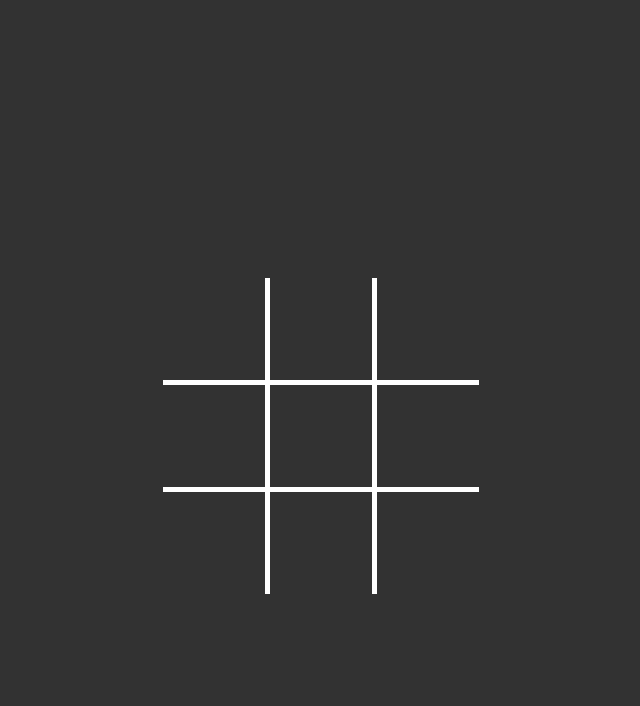
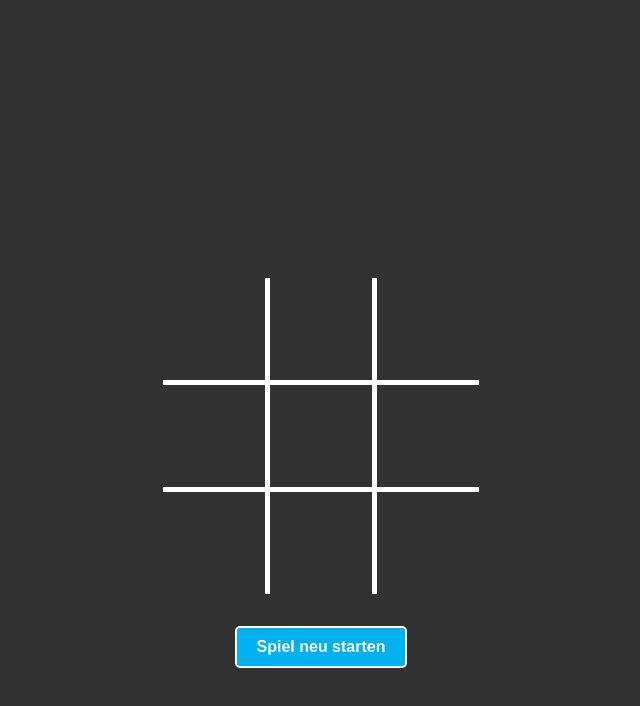
Before and after one commit to FaustoOliveira/Tic_Tac_Too_New_Prompt, a plain HTML site: page index.html in a window 1280 px wide. Shown: the part 86-792 px from the top of the page, without its empty margins (319-959 px from the left). Drawn offline with Linux system fonts and the light colour scheme.

Commit message:
funciotn restartGame

```diff
--- a/index.html
+++ b/index.html
@@ -11,7 +11,12 @@
   <body onload="init()">
 
     <h1> Tic Tac Toe</h1>
+
     <div id="content"></div>
+
+    <div class="center mt-32">
+      <button onclick="restartGame()">Spiel neu starten</button>
+    </div>
 
     <script src="script.js"></script>
   </body>
--- a/script.js
+++ b/script.js
@@ -43,6 +43,23 @@ function render() {
   // Set table HTML to contentDiv
   contentDiv.innerHTML = tableHtml;
 }
+
+function restartGame(){
+  fields = [
+    null,
+    null,
+    null,
+    null,
+    null,
+    null,
+    null,
+    null,
+    null,
+  ];
+
+  render();
+}
+
 function handleClick(cell, index) {
   if (fields[index] === null) {
       fields[index] = currentPlayer;
--- a/style.css
+++ b/style.css
@@ -49,3 +49,29 @@ table {
   table tr td:last-child {
     border-right: 0;
   }
+
+  .center {
+    display: flex;
+    justify-content: center;
+    align-items: center;
+}
+
+.mt-32 {
+    margin-top: 32px;
+}
+
+button {
+    display: block;
+    padding: 10px 20px;
+    border-radius: 5px;
+    border: 2px solid #fff;
+    color: #fff;
+    background-color: #00B0EF;
+    font-size: 16px;
+    font-weight: bold;
+    cursor: pointer;
+}
+
+button:hover {
+    background-color: #96cadd;
+}
```
